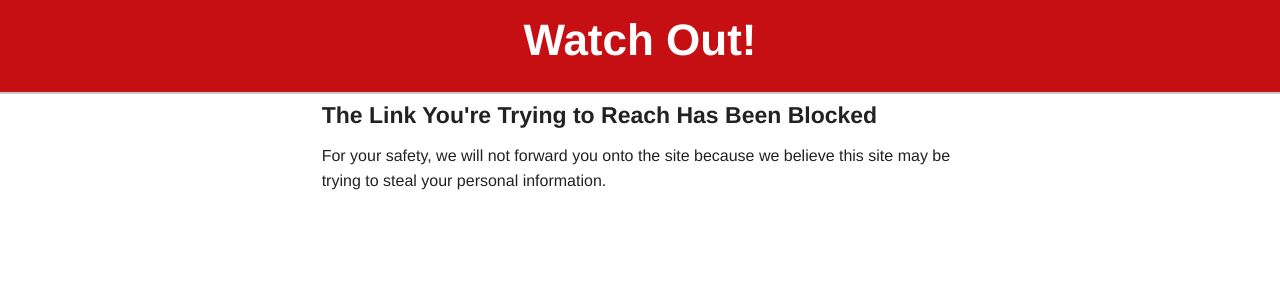
After one commit to strongriley/opendns-challenges, a Django app: template 1_shortener/templates/phish.html in a window 1280 px wide. The commit adds this page. Shown: the top 300 px of the page. Run offline with Django 3.2, Linux system fonts and the light colour scheme; the template is opened without the code that fills it, so the values that code supplies are empty.

Commit message:
Phish site with red warning
- Big red warning.
- Need better copy explaining the problem.

```diff
--- a/1_shortener/static/css/shortener.css
+++ b/1_shortener/static/css/shortener.css
@@ -5,3 +5,6 @@ header {
 header h1 {
     color: white;
 }
+header.error {
+    background: #c60f13;
+}
--- a/1_shortener/templates/base.html
+++ b/1_shortener/templates/base.html
@@ -15,10 +15,14 @@
     <script src="{% static "js/vendor/custom.modernizr.js" %}"></script>
 </head>
 <body>
-    <header>
+    <header class="{% block header-class %}{% endblock %}">
         <div class="row">
             <div class="large-12 columns">
-                <h1 class="text-center">Shorten That Link!</h1>
+                <h1 class="text-center">
+                    {% block header-title %}
+                        Shorten That Link!
+                    {% endblock %}
+                </h1>
             </div>
         </div>
     </header>
--- a/1_shortener/templates/detail.html
+++ b/1_shortener/templates/detail.html
@@ -24,4 +24,3 @@
         </div>
     </div>
 {% endblock %}
-{{ object.url }}
--- /dev/null
+++ b/1_shortener/templates/phish.html
@@ -0,0 +1,19 @@
+{% extends 'base.html' %}
+
+{% block title%}Safety Alert{% endblock %}
+{% block header-title %}Watch Out!{% endblock %}
+
+{% block header-class %}error{% endblock %}
+
+{% block body %}
+    <div class="row">
+        <div class="small-centered large-8 columns error">
+            <h4>The Link You're Trying to Reach Has Been Blocked</h4>
+            <p>
+            For your safety, we will not forward you onto the site because
+            we believe this site may be trying to steal your personal
+            information.
+            </p>
+        </div>
+    </div>
+{% endblock %}
```
